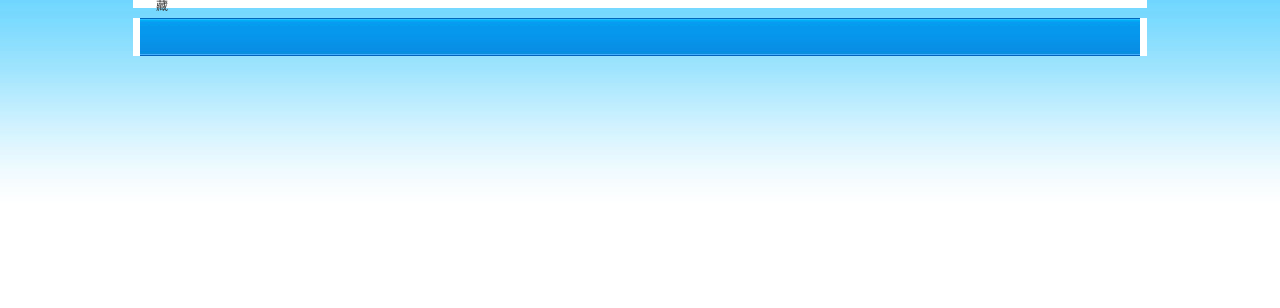
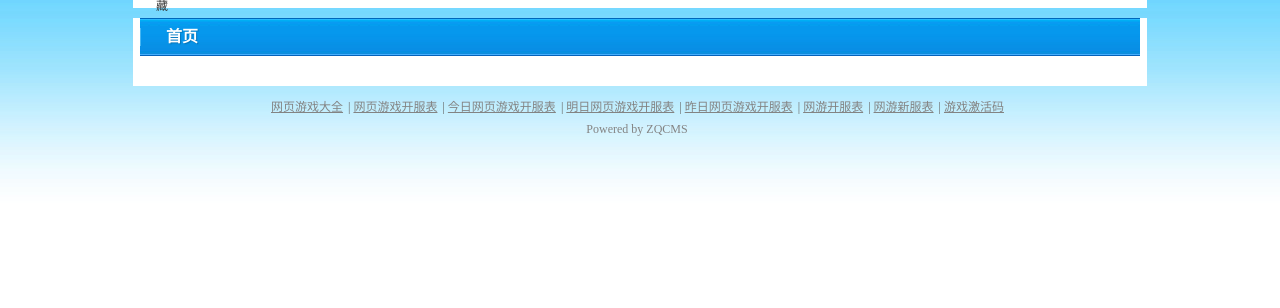
Before and after one commit to fireyy/ZQCMS, a PHP site: page / in a window 1280 px wide. Shown: the part 157-465 px from the top of the page. Run offline with PHP 8.4, Linux system fonts and the light colour scheme.

Commit message:
现在所有system中的配置都放在一个数组中 然后传给模板

```diff
--- a/caches/configs/system.php
+++ b/caches/configs/system.php
@@ -10,12 +10,14 @@ return array(
     'js_path' => '',
     'css_path' => '',
     'image_path' => '',
+    'powered_by' => 'Powered by ZQCMS',
     'site_name' => '内网测试站',
     'site_keywords' => '',
     'site_description' => '',
     'site_basehost' => 'http://cms.dev',
     'site_indexurl' => '/',
-    'site_logo'  => '/uploads/logo.gif'
+    'site_logo'  => '/uploads/logo.gif',
+    'site_beian' => ''
 );
 
 ?>
--- a/zqcms/core.php
+++ b/zqcms/core.php
@@ -23,19 +23,7 @@ define("HTTP_REFERER", (isset($_SERVER["HTTP_REFERER"]) ? $_SERVER["HTTP_REFERER
 zq_core::load_sys_func("globals");
 //设定网站配置
 
-register_template_data('charset', zq_core::load_config('system', 'charset', 'utf-8'));
-register_template_data('WEB_PATH', zq_core::load_config('system', 'web_path'));
-register_template_data('CSS_PATH', zq_core::load_config('system', 'js_path'));
-register_template_data('JS_PATH', zq_core::load_config('system', 'css_path'));
-register_template_data('IMAGE_PATH', zq_core::load_config('system', 'image_path'));
-register_template_data('style', zq_core::load_config('system', 'style'));
-register_template_data('site_name', zq_core::load_config('system', 'site_name'));
-register_template_data('site_keywords', zq_core::load_config('system', 'site_keywords'));
-register_template_data('site_description', zq_core::load_config('system', 'site_description'));
-register_template_data('site_basehost', zq_core::load_config('system', 'site_basehost'));
-register_template_data('site_indexurl', zq_core::load_config('system', 'site_indexurl'));
-register_template_data('site_logo', zq_core::load_config('system', 'site_logo'));
-
+register_template_data("site_config", zq_core::load_config("system"));
 
 /**
  *
--- a/zqcms/templates/default/footer.html
+++ b/zqcms/templates/default/footer.html
@@ -1,13 +1,13 @@
 <div id="footer" class="p12">
-  <div class="key_word"><a href="{dede:global.cfg_basehost /}{dede:global.cfg_indexurl/}" target="_blank">网页游戏大全</a>|
-<a href="{dede:global.cfg_basehost /}{dede:global.cfg_indexurl/}" target="_blank">网页游戏开服表</a>|
-<a href="{dede:global.cfg_basehost /}{dede:global.cfg_indexurl/}" target="_blank">今日网页游戏开服表</a>|
-<a href="{dede:global.cfg_basehost /}{dede:global.cfg_indexurl/}" target="_blank">明日网页游戏开服表</a>|
-<a href="{dede:global.cfg_basehost /}{dede:global.cfg_indexurl/}" target="_blank">昨日网页游戏开服表</a>|
-<a href="{dede:global.cfg_basehost /}{dede:global.cfg_indexurl/}" target="_blank">网游开服表</a>|
-<a href="{dede:global.cfg_basehost /}{dede:global.cfg_indexurl/}" target="_blank">网游新服表</a>|
-<a href="{dede:global.cfg_basehost /}{dede:global.cfg_indexurl/}" target="_blank">游戏激活码</a></div>
-  <div class="gray">{dede:global.cfg_powerby/}&nbsp;&nbsp;{dede:global.cfg_beian/}</div>
+<div class="key_word"><a href="{$site_config.site_basehost}{$site_config.site_indexurl}" target="_blank">网页游戏大全</a>|
+<a href="{$site_config.site_basehost}{$site_config.site_indexurl}" target="_blank">网页游戏开服表</a>|
+<a href="{$site_config.site_basehost}{$site_config.site_indexurl}" target="_blank">今日网页游戏开服表</a>|
+<a href="{$site_config.site_basehost}{$site_config.site_indexurl}" target="_blank">明日网页游戏开服表</a>|
+<a href="{$site_config.site_basehost}{$site_config.site_indexurl}" target="_blank">昨日网页游戏开服表</a>|
+<a href="{$site_config.site_basehost}{$site_config.site_indexurl}" target="_blank">网游开服表</a>|
+<a href="{$site_config.site_basehost}{$site_config.site_indexurl}" target="_blank">网游新服表</a>|
+<a href="{$site_config.site_basehost}{$site_config.site_indexurl}" target="_blank">游戏激活码</a></div>
+  <div class="gray">{$site_config.powered_by}&nbsp;&nbsp;{$site_config.site_beian}</div>
   <div style=" clear:both"></div>
 </div>
 
@@ -15,6 +15,6 @@
 <script type="text/javascript" id="bdshare_js" data="type=slide&amp;img=2&amp;pos=right&amp;uid=6519356" ></script>
 <script type="text/javascript" id="bdshell_js"></script>
 <script type="text/javascript">
-document.getElementById("bdshell_js").src = "http://bdimg.share.baidu.com/static/js/shell_v2.js?cdnversion=" + Math.ceil(new Date()/3600000);
+	//document.getElementById("bdshell_js").src = "http://bdimg.share.baidu.com/static/js/shell_v2.js?cdnversion=" + Math.ceil(new Date()/3600000);
 </script>
 <!-- Baidu Button END -->
--- a/zqcms/templates/default/head.html
+++ b/zqcms/templates/default/head.html
@@ -12,11 +12,11 @@
 	<div class=" headernav fl">
 		<div id="logo">
 	    	<h1><a href="/">
-	    		<img src="{$site_basehost}{$site_indexurl}{$site_logo}" width="220" height="60" />
+	    		<img src="{$site_config.site_basehost}{$site_config.site_indexurl}{$site_config.site_logo}" width="220" height="60" />
 	    	</a></h1>
         </div>
         <div>
-        	<a href=""onclick="this.style.behavior='url(#default#homepage)';this.setHomePage('dede:global.cfg_basehost');" class=" szindex black">设为首页</a><a href="javascript:window.external.AddFavorite('dede:global.cfg_basehost','dede:global.cfg_webname')" class=" collect black">加入收藏</a>
+        	<a href=""onclick="this.style.behavior='url(#default#homepage)';this.setHomePage('{$site_config.site_basehost}');" class=" szindex black">设为首页</a><a href="javascript:window.external.AddFavorite('{$site_config.site_basehost}','{$site_config.site_name}')" class=" collect black">加入收藏</a>
         </div>
     </div>
     <div id="searchnav" class="fl gray">
@@ -90,7 +90,8 @@
 
 <div class="main_menu">
 	<ul>
-	<!--     <li><a href="/">首页</a></li>
+		<li><a href="{$site_config.site_indexurl}">首页</a></li>
+		<!--
 	    dede:channel type='top' row='10' currentstyle="<li class='hover'><a href='~typelink~' ~rel~>~typename~</a></li>"}
 	    <li><a href="[field:typeurl function="GetRealTypeUrl(@me)"/]" class="nav_2" [field:rel/]>[field:typename/]</a></li>
 	    dede:channel} -->
--- a/zqcms/templates/default/home/index.html
+++ b/zqcms/templates/default/home/index.html
@@ -1,16 +1,21 @@
 <!DOCTYPE html PUBLIC "-//W3C//DTD XHTML 1.0 Transitional//EN" "http://www.w3.org/TR/xhtml1/DTD/xhtml1-transitional.dtd">
 <html xmlns="http://www.w3.org/1999/xhtml">
 <head>
-<meta http-equiv="Content-Type" content="text/html; charset={$charset}" />
-<title>{$site_name}</title>
-<meta name="keywords" content="{$site_keywords}" />
-<meta name="description" content="{$site_description}" />
+<meta http-equiv="Content-Type" content="text/html; charset={$site_config.charset}" />
+<title>{$site_config.site_name}</title>
+<meta name="keywords" content="{$site_config.site_keywords}" />
+<meta name="description" content="{$site_config.site_description}" />
 {include "../styles.html" caching}
 <link href="{$style_dir}/style/index_5.css?v=20120831" rel="stylesheet" type="text/css" />
 {include "../scripts.html" caching}
 </head>
 <body>
     {include "../head.html"}
+    <div id="main_nav">
+    </div>
 
-</body>
-</html>
+    <div class="content">
+
+    </div>
+
+{include "../footer.html"}
```
